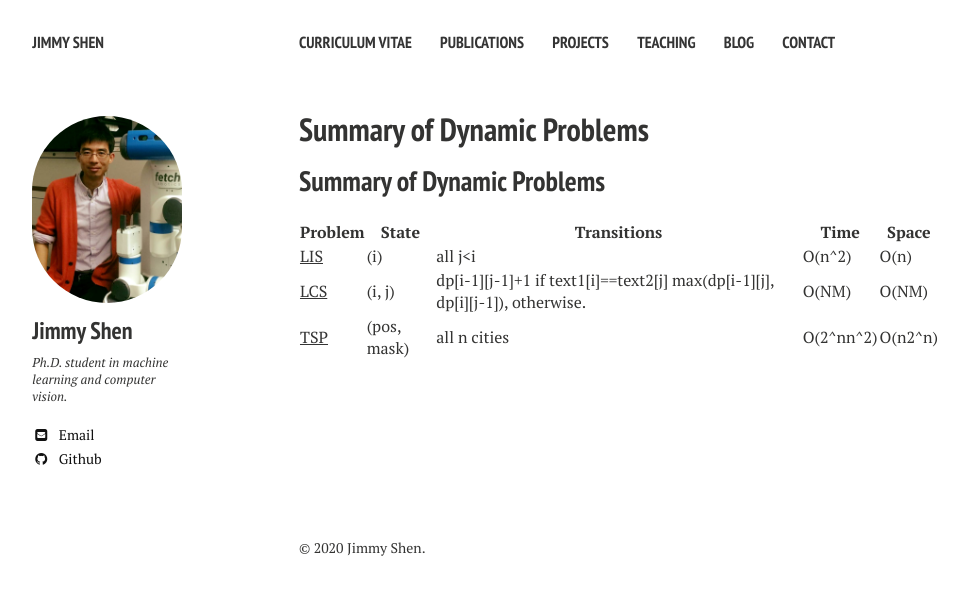
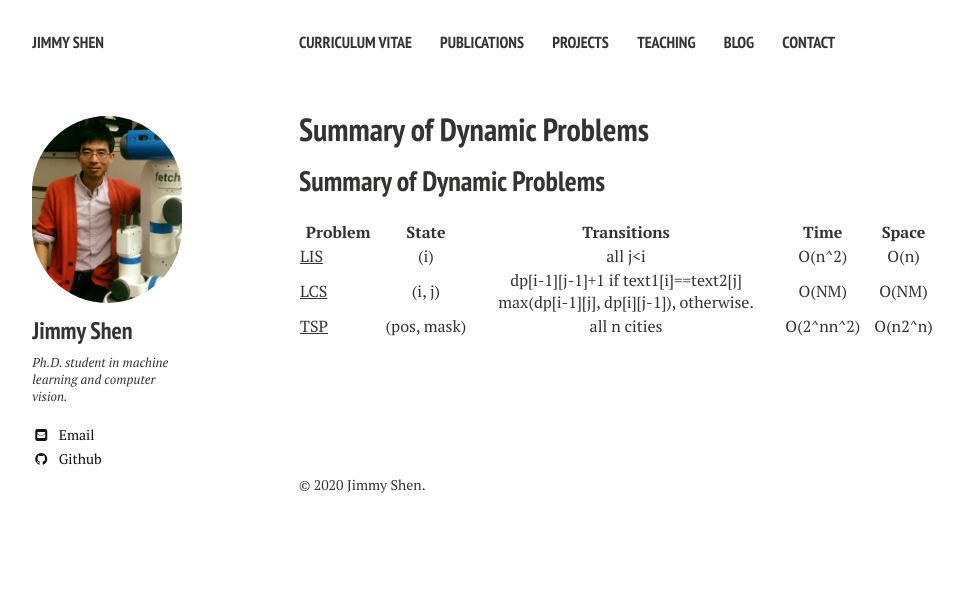
Before and after one commit to xiaokeshen/xiaokeshen.github.io, a Jekyll site: the page built from blog/coding/dp/summary.md, in a window 1280 px wide. Shown: the top 595 px of the page, without its empty margins (21-989 px from the left). Built offline with Jekyll 4.4.1, drawn with Linux system fonts in a browser that asks for light colours; nearby versions of some CDN libraries; our own code applies the rules of GitHub Pages for plain Markdown files.

Commit message:
update format

```diff
--- a/blog/coding/dp/summary.md
+++ b/blog/coding/dp/summary.md
@@ -2,9 +2,9 @@
 
 
 | Problem       | State         | Transitions                                                                     | Time        | Space|
-| --- |---| ---|---|---|
+| --- |:---:| :---:|:---:|:---:|
 | [LIS](classical/lis.md)       | (i)        | all j<i    |O(n^2)      | O(n)|
-| [LCS](classical/lcs.md)       | (i, j)        | dp[i-1][j-1]+1 if text1[i]==text2[j] max(dp[i-1][j], dp[i][j-1]), otherwise.    |O(NM)        | O(NM)|
+| [LCS](classical/lcs.md)       | (i, j)        | dp[i-1][j-1]+1 if text1[i]==text2[j]<br> max(dp[i-1][j], dp[i][j-1]), otherwise.    |O(NM)        | O(NM)|
 | [TSP](https://medium.com/analytics-vidhya/are-you-read-for-solving-the-traveling-salesman-problem-80e3c4ea45fc)       |(pos, mask)       | all n cities    |O(2^nn^2)        | O(n2^n)|
 
 
@@ -14,5 +14,3 @@
 |   |   |   |   |   |
 |---|---|---|---|---|
 |   |   |   |   |   |
-|   |   |   |   |   |
-|   |   |   |   |   |
```
